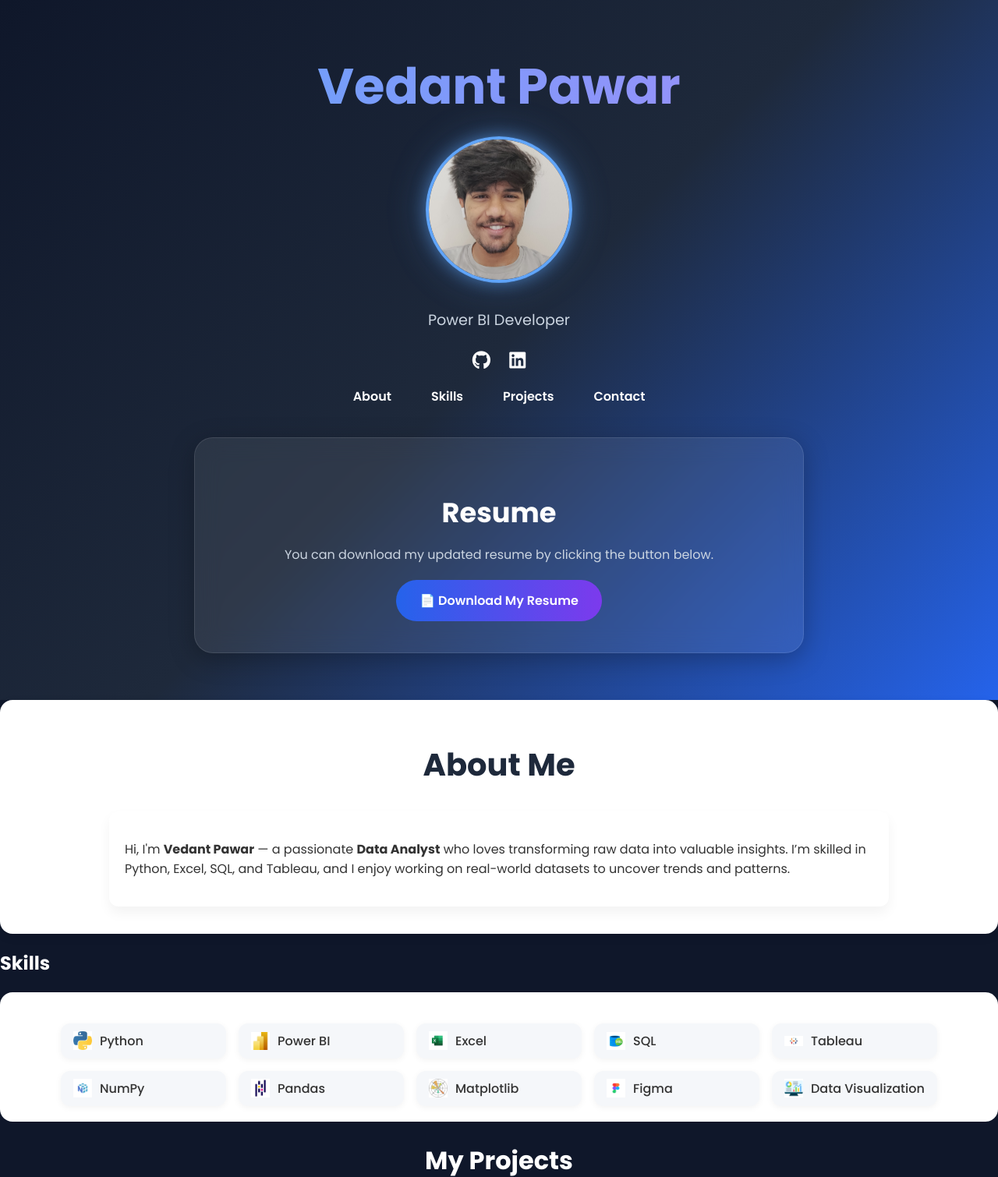
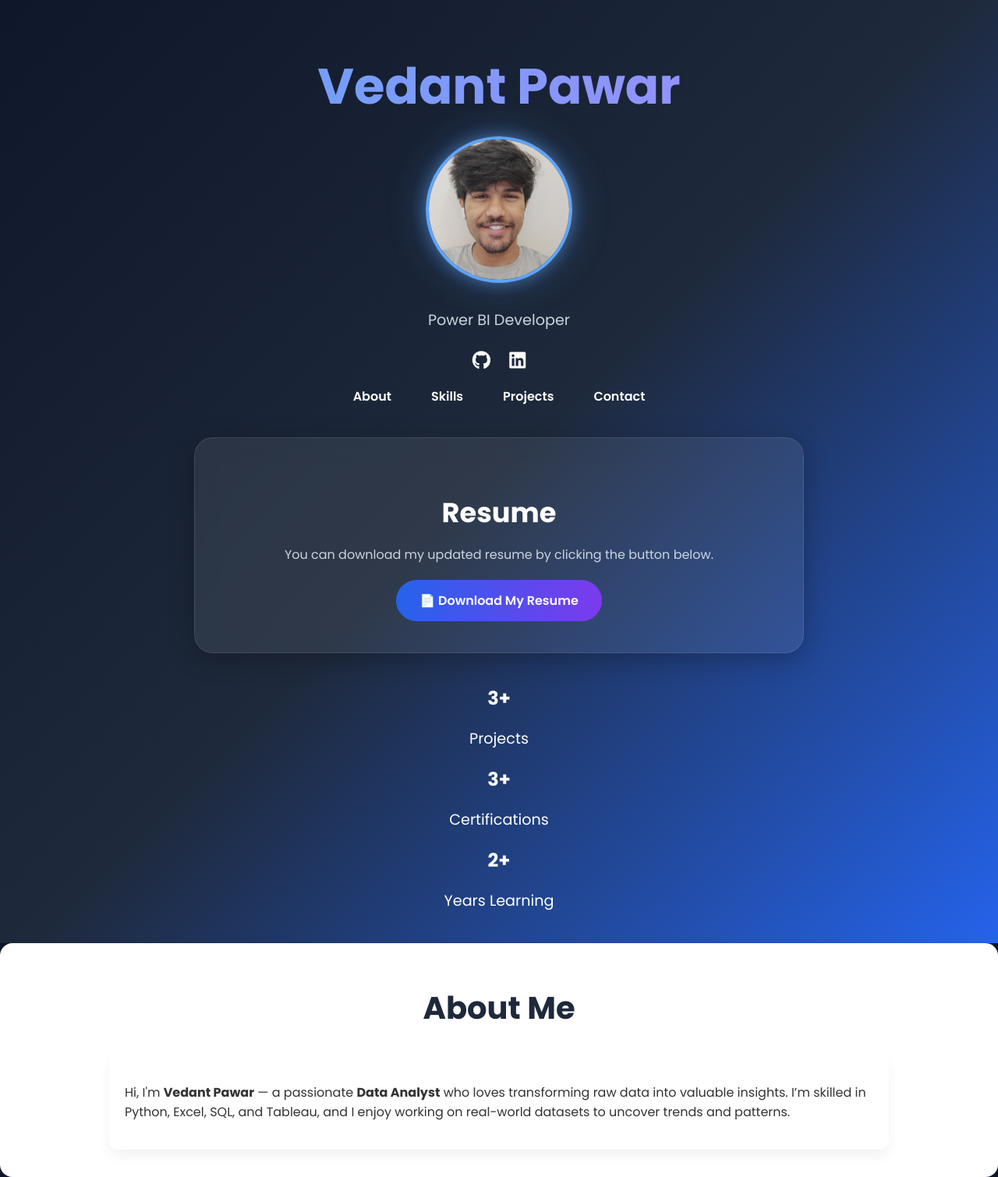
Before and after one commit to Vedant05122003/Portfolio-Site, a Flask app: page / in a window 1280 px wide. Shown: the top 1510 px of the page at 78% size. Run offline with Flask 3, Linux system fonts and the light colour scheme; some libraries are stand-ins or nearby versions.

Commit message:
Update index.html

```diff
--- a/templates/index.html
+++ b/templates/index.html
@@ -44,6 +44,23 @@
             <h2>Resume</h2>
             <p>You can download my updated resume by clicking the button below.</p>
             <a href="/static/Resume.pdf" download class="resume-btn">📄 Download My Resume</a>
+            </section>
+
+            <section class="stats-section">
+                <div class="stat-card">
+                    <h2>3+</h2>
+                    <p>Projects</p>
+                </div>
+
+                <div class="stat-card">
+                    <h2>3+</h2>
+                    <p>Certifications</p>
+                </div>
+
+                <div class="stat-card">
+                    <h2>2+</h2>
+                    <p>Years Learning</p>
+                    </div>
             </section>
 
         </div>
```
